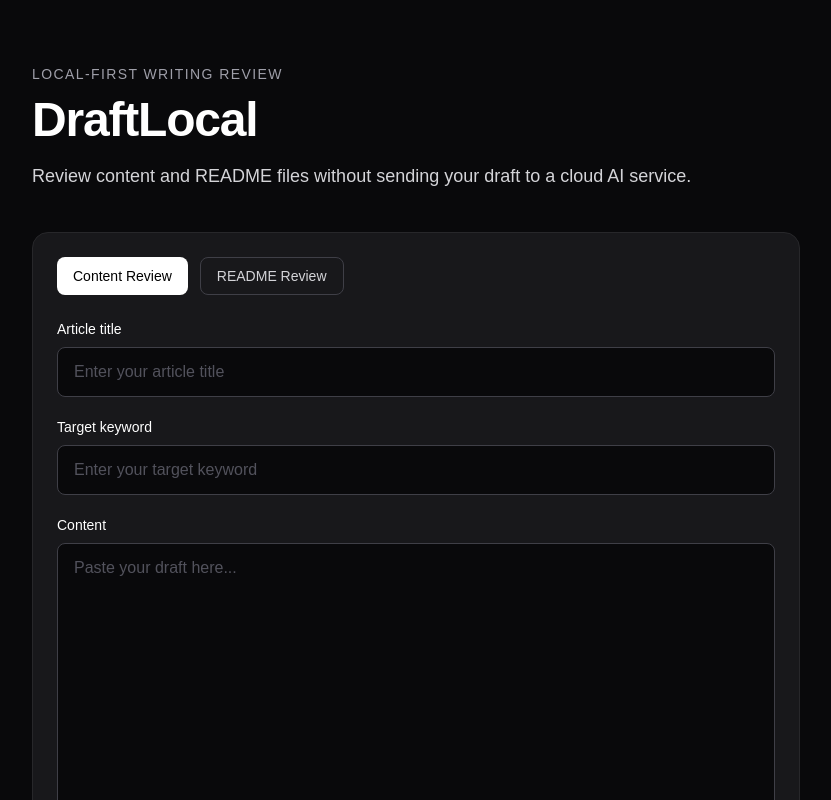
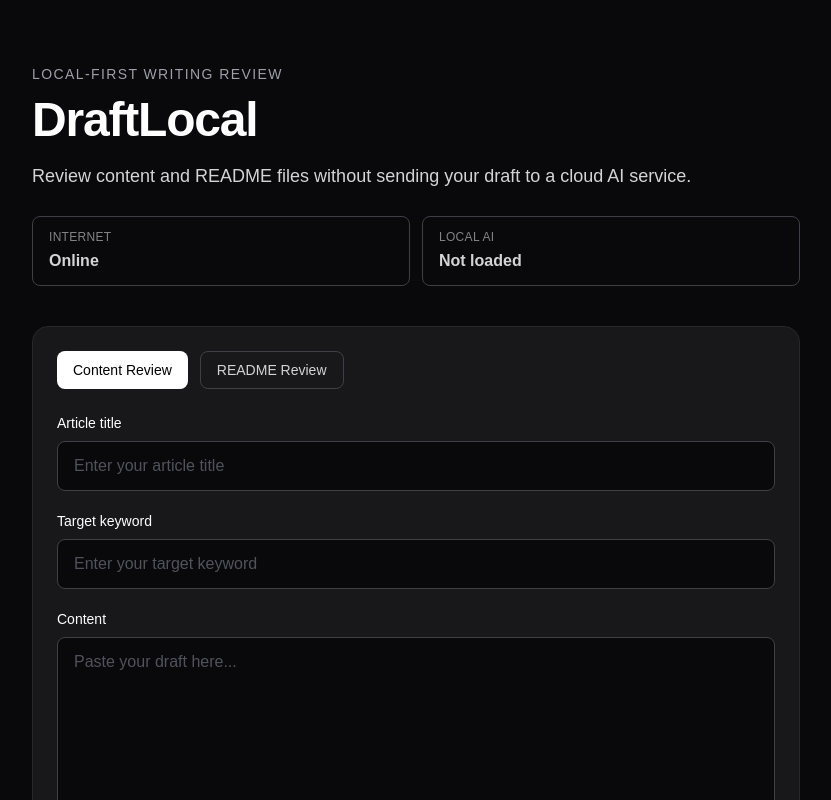
Before and after one commit to edumbao/draftlocal, a Next.js app: page / in a window 1280 px wide. Shown: the top 800 px of the page, without its empty margins (224-1055 px from the left). Built offline with nearby package versions, Linux system fonts and the light colour scheme.

Commit message:
Add offline-ready local AI status

```diff
--- a/src/app/page.tsx
+++ b/src/app/page.tsx
@@ -1,6 +1,6 @@
 "use client";
 
-import { useMemo, useRef, useState } from "react";
+import { useEffect, useMemo, useRef, useState } from "react";
 import {
   CreateMLCEngine,
   type MLCEngine,
@@ -67,7 +67,29 @@ export default function Home() {
   const [aiReview, setAiReview] = useState("");
   const [aiReviewError, setAiReviewError] = useState("");
 
+  const [isOnline, setIsOnline] = useState(true);
+
   const engineRef = useRef<MLCEngine | null>(null);
+
+  useEffect(() => {
+    setIsOnline(navigator.onLine);
+
+    function handleOnline() {
+      setIsOnline(true);
+    }
+
+    function handleOffline() {
+      setIsOnline(false);
+    }
+
+    window.addEventListener("online", handleOnline);
+    window.addEventListener("offline", handleOffline);
+
+    return () => {
+      window.removeEventListener("online", handleOnline);
+      window.removeEventListener("offline", handleOffline);
+    };
+  }, []);
 
   const normalizedKeyword = useMemo(
     () => keyword.trim().toLowerCase(),
@@ -389,6 +411,34 @@ ${shortExcerpt}`,
           AI service.
         </p>
 
+        <div className="mt-6 grid gap-3 sm:grid-cols-2">
+          <StatusCard
+            label="Internet"
+            value={isOnline ? "Online" : "Offline"}
+            status={isOnline ? "info" : "pass"}
+          />
+
+          <StatusCard
+            label="Local AI"
+            value={
+              aiStatus === "ready"
+                ? "Ready"
+                : aiStatus === "loading"
+                ? "Loading"
+                : aiStatus === "error"
+                ? "Error"
+                : "Not loaded"
+            }
+            status={
+              aiStatus === "ready"
+                ? "pass"
+                : aiStatus === "error"
+                ? "warn"
+                : "info"
+            }
+          />
+        </div>
+
         <div className="mt-10 rounded-2xl border border-zinc-800 bg-zinc-900 p-6">
           <div className="mb-6 flex gap-3">
             <button
@@ -561,8 +611,8 @@ ${shortExcerpt}`,
               </p>
 
               <p className="mt-3 text-xs text-zinc-500">
-                The first load may take several minutes because the model needs
-                to be downloaded and cached.
+                The first model setup usually requires internet access so the
+                model can be downloaded and stored by the browser.
               </p>
             </div>
           )}
@@ -581,17 +631,44 @@ ${shortExcerpt}`,
 
           {aiStatus === "ready" && (
             <>
-              <div className="mt-5 rounded-lg border border-zinc-700 bg-zinc-950 p-4 text-sm text-zinc-400">
-                <p>Model: Qwen2.5 0.5B</p>
+              <div className="mt-5 grid gap-3 sm:grid-cols-2">
+                <StatusCard
+                  label="Model"
+                  value="Qwen2.5 0.5B"
+                  status="info"
+                />
 
-                <p className="mt-1">
-                  Processing location: this device
-                </p>
+                <StatusCard
+                  label="Processing"
+                  value="This device"
+                  status="pass"
+                />
 
-                <p className="mt-1">
-                  Cloud AI API: none
-                </p>
+                <StatusCard
+                  label="Cloud AI API"
+                  value="None"
+                  status="pass"
+                />
+
+                <StatusCard
+                  label="Current session offline review"
+                  value="Ready"
+                  status="pass"
+                />
               </div>
+
+              {!isOnline && (
+                <div className="mt-4 rounded-lg border border-green-900/60 bg-green-950/30 p-4">
+                  <p className="font-medium text-green-300">
+                    Offline mode detected
+                  </p>
+
+                  <p className="mt-1 text-sm text-green-200/70">
+                    The model is already loaded, so local clarity review can
+                    continue without a live cloud connection.
+                  </p>
+                </div>
+              )}
 
               <button
                 type="button"
@@ -640,11 +717,44 @@ ${shortExcerpt}`,
           <strong className="text-zinc-200">
             Local processing:
           </strong>{" "}
-          Rule-based checks run entirely in your browser. The optional Local AI
-          model also runs on this device after it has been downloaded.
+          Rule-based checks run entirely in your browser. Local AI inference
+          also runs on this device after the model has been loaded.
         </div>
       </div>
     </main>
+  );
+}
+
+function StatusCard({
+  label,
+  value,
+  status,
+}: {
+  label: string;
+  value: string;
+  status: ResultStatus;
+}) {
+  const statusClasses = {
+    pass:
+      "border-green-900/60 bg-green-950/30 text-green-300",
+    warn:
+      "border-amber-900/60 bg-amber-950/30 text-amber-300",
+    info:
+      "border-zinc-700 bg-zinc-950 text-zinc-300",
+  };
+
+  return (
+    <div
+      className={`rounded-lg border px-4 py-3 ${statusClasses[status]}`}
+    >
+      <p className="text-xs uppercase tracking-wide opacity-60">
+        {label}
+      </p>
+
+      <p className="mt-1 font-semibold">
+        {value}
+      </p>
+    </div>
   );
 }
 
@@ -895,7 +1005,9 @@ function ResultRow({
         <strong className="shrink-0">{value}</strong>
       </div>
 
-      <p className="mt-1 text-xs opacity-70">{explanation}</p>
+      <p className="mt-1 text-xs opacity-70">
+        {explanation}
+      </p>
     </div>
   );
 }
```
